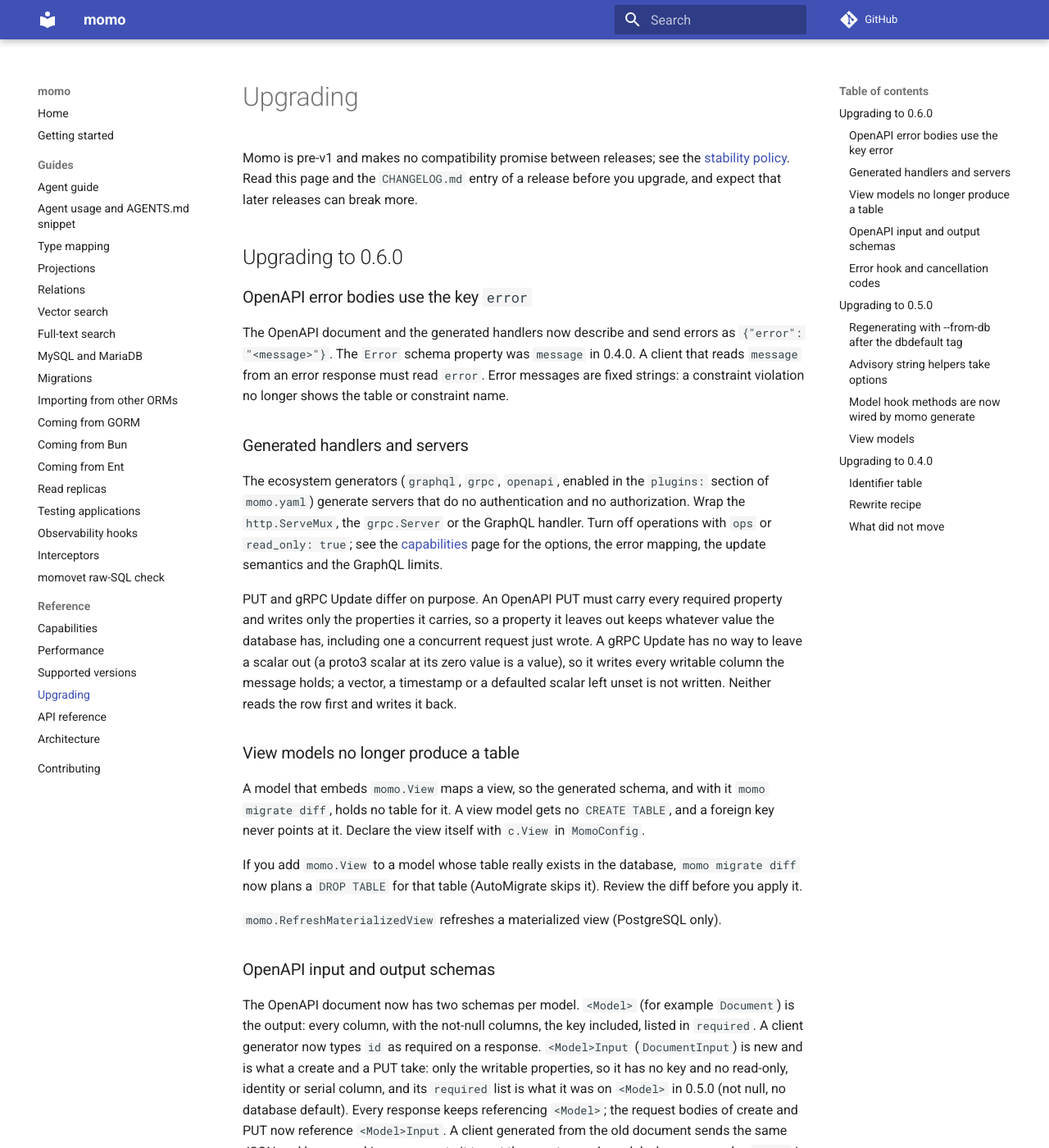
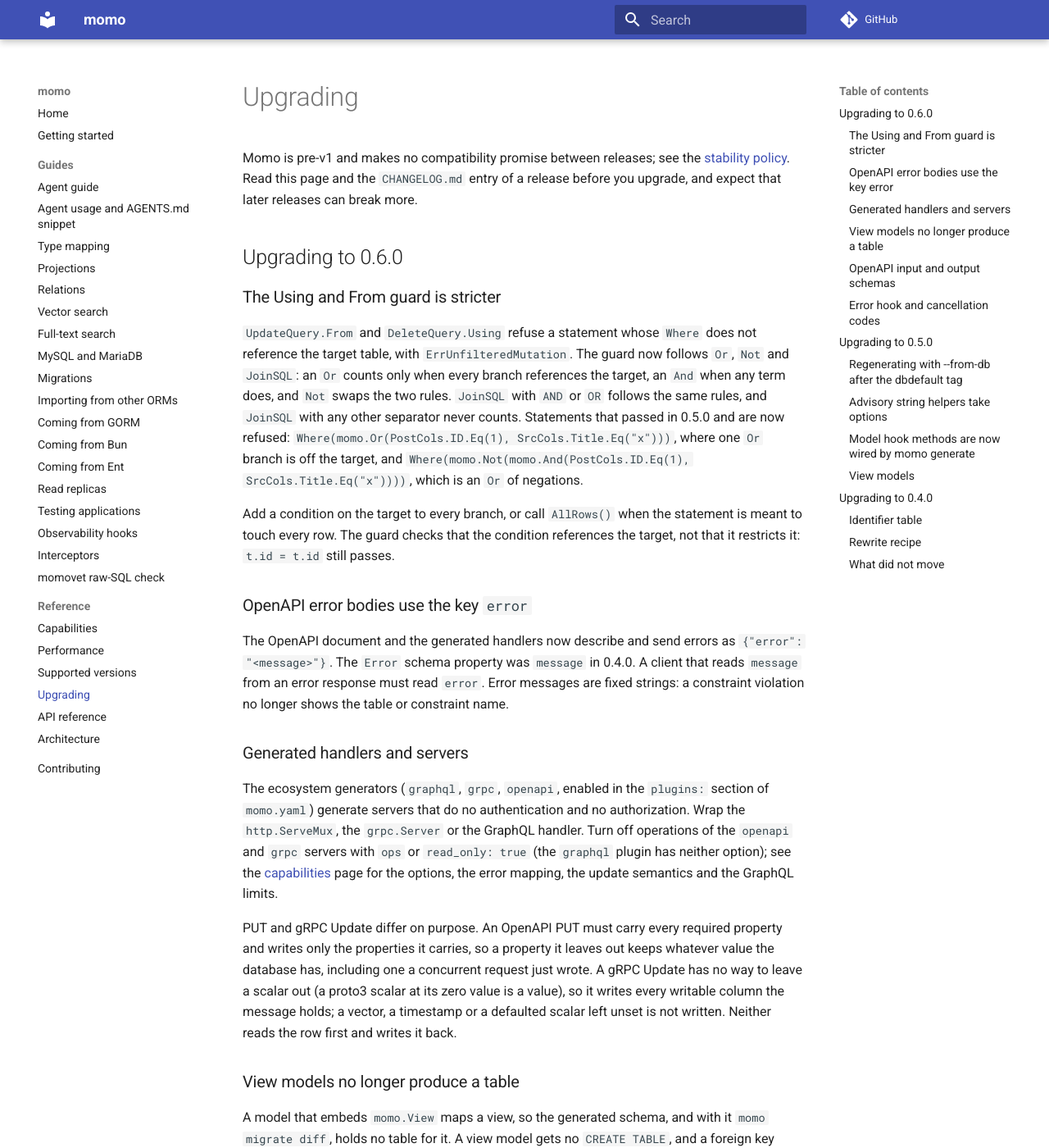
Before and after one commit to azrtydxb/momo, an MkDocs documentation site: the page built from docs/upgrading.md, in a window 1280 px wide and 1400 px high. Shown: the whole window at 82% size. Built offline with MkDocs 1.6.1 and Material for MkDocs 9.7.7, drawn with Linux system fonts in a browser that asks for light colours; comment, search, counter and statistics services are not loaded; the version menu is left out.

Commit message:
docs(upgrading): the stricter Using/From guard, generated-server options per plugin; one momo.yaml prefix on plugin errors

```diff
--- a/docs/upgrading.md
+++ b/docs/upgrading.md
@@ -6,6 +6,23 @@ the `CHANGELOG.md` entry of a release before you upgrade, and expect that
 later releases can break more.
 
 ## Upgrading to 0.6.0
+
+### The Using and From guard is stricter
+
+`UpdateQuery.From` and `DeleteQuery.Using` refuse a statement whose `Where`
+does not reference the target table, with `ErrUnfilteredMutation`. The guard
+now follows `Or`, `Not` and `JoinSQL`: an `Or` counts only when every branch
+references the target, an `And` when any term does, and `Not` swaps the two
+rules. `JoinSQL` with `AND` or `OR` follows the same rules, and `JoinSQL` with
+any other separator never counts. Statements that passed in 0.5.0 and are now
+refused: `Where(momo.Or(PostCols.ID.Eq(1), SrcCols.Title.Eq("x")))`, where one
+`Or` branch is off the target, and
+`Where(momo.Not(momo.And(PostCols.ID.Eq(1), SrcCols.Title.Eq("x"))))`, which is
+an `Or` of negations.
+
+Add a condition on the target to every branch, or call `AllRows()` when the
+statement is meant to touch every row. The guard checks that the condition
+references the target, not that it restricts it: `t.id = t.id` still passes.
 
 ### OpenAPI error bodies use the key `error`
 
@@ -20,7 +37,8 @@ constraint name.
 The ecosystem generators (`graphql`, `grpc`, `openapi`, enabled in the
 `plugins:` section of `momo.yaml`) generate servers that do no authentication
 and no authorization. Wrap the `http.ServeMux`, the `grpc.Server` or the
-GraphQL handler. Turn off operations with `ops` or `read_only: true`; see the
+GraphQL handler. Turn off operations of the `openapi` and `grpc` servers with
+`ops` or `read_only: true` (the `graphql` plugin has neither option); see the
 [capabilities](capabilities.md) page for the options, the error mapping, the
 update semantics and the GraphQL limits.
 
```
Also changed, not shown: .procoder/backlog/stories/20261110-gen-one-primary-key-lookup-and-no-redundant-schema-guards.md (added, +38 -0 lines), docs/ARCHITECTURE.md (+2 -1 lines), docs/ai-guide.md (+9 -0 lines), 1 other file.
